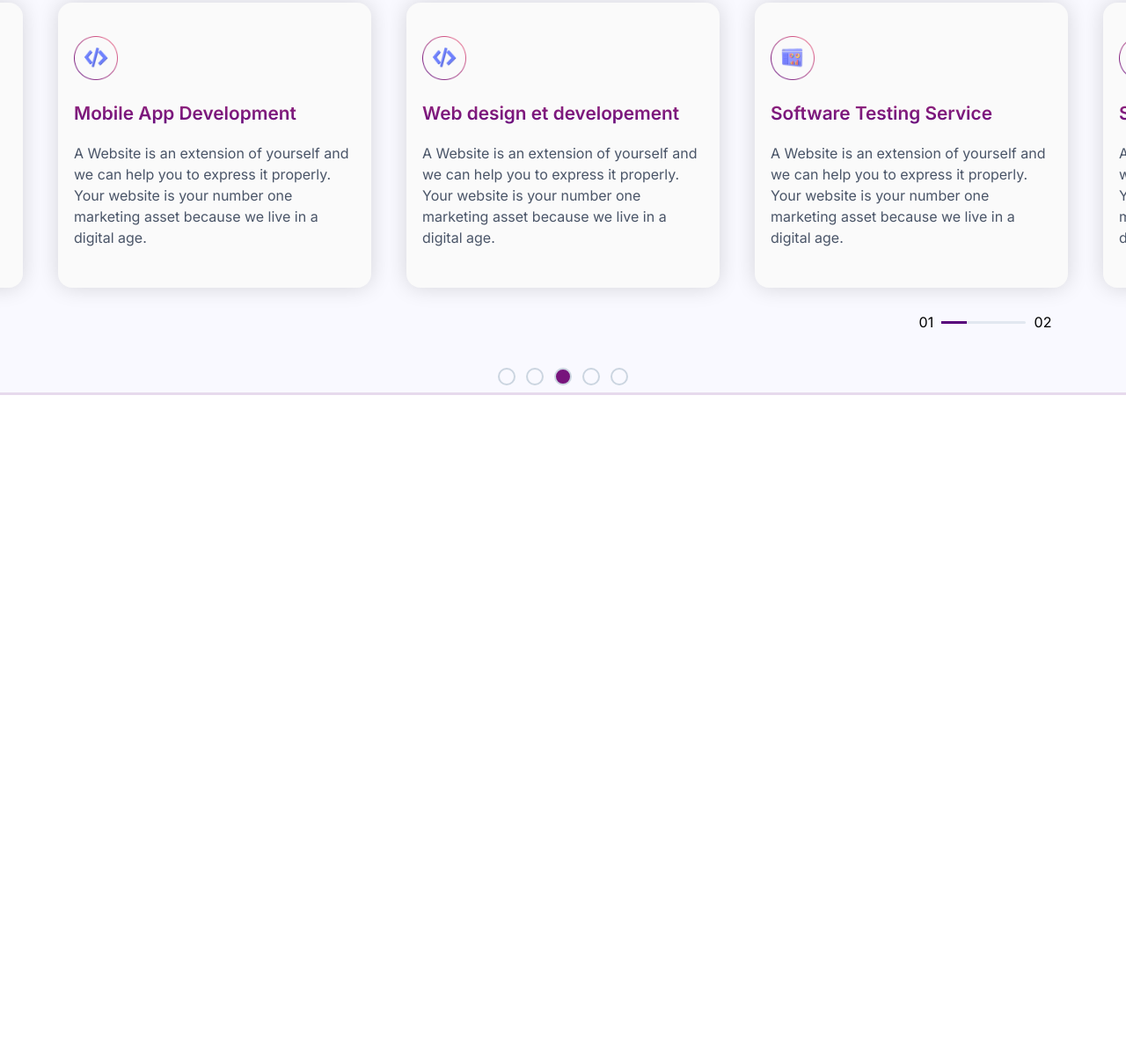
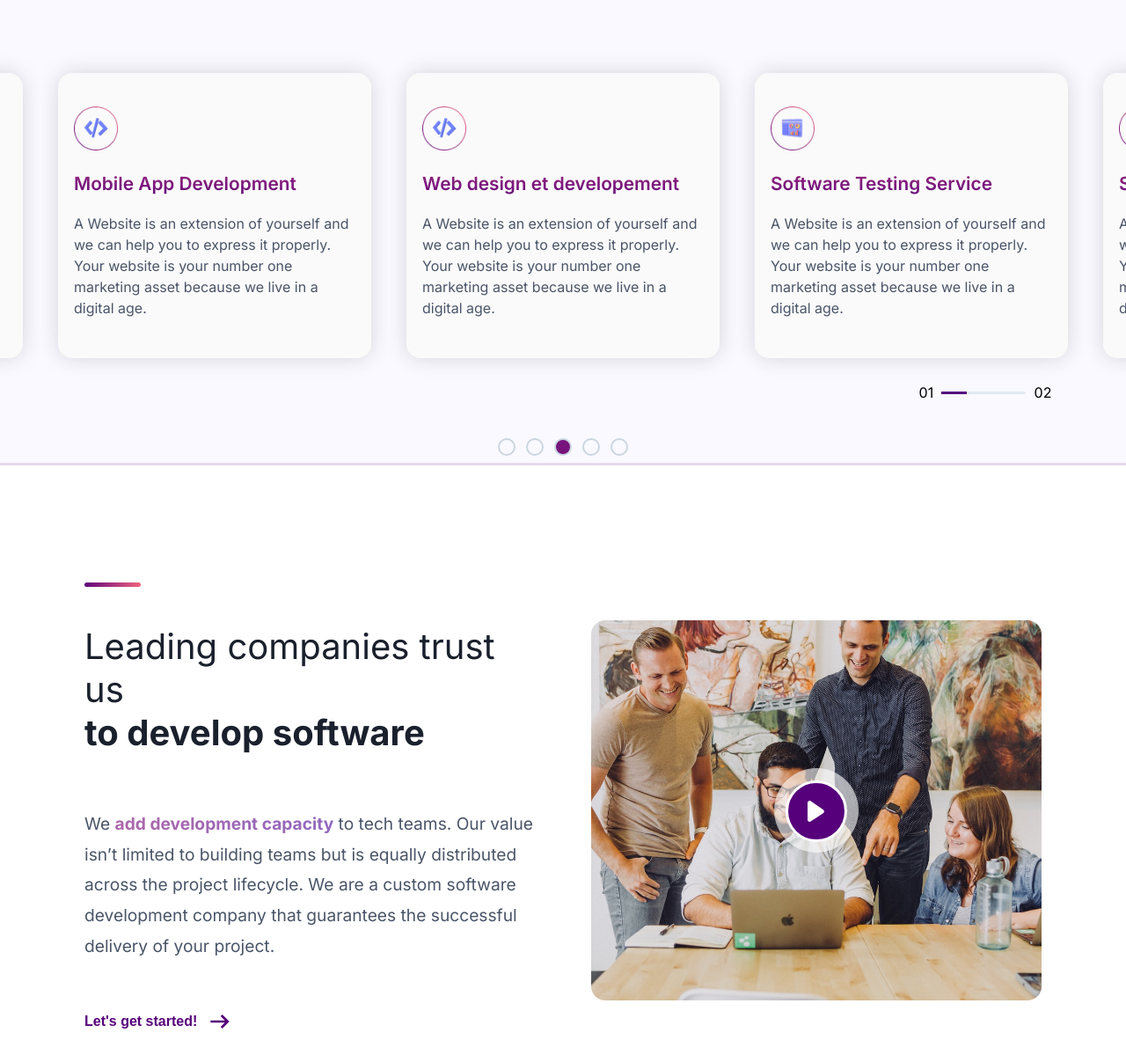
Before and after one commit to cheapgriffy/ECF2, a plain HTML site: page index.html in a window 1280 px wide. Shown: the part 1005-2212 px from the top of the page at 88% size. Before the commit the page ends 1454 px from the top, so only its background shows below. Drawn offline with Linux system fonts and the light colour scheme.

Commit message:
feat(index.html, /scss/) various style correction, improved layout on low resolution desktop device, edited some global values, added 'Develop software' section

```diff
--- a/index.html
+++ b/index.html
@@ -82,5 +82,28 @@
            <p>02</p>
         </div>
     </section>
+
+    <section class="hero develop-software">
+        <div>
+            <span class="divider"></span>
+            <h2>Leading companies trust us <br> <span>to develop software</span></h2>
+            <p>We <span class="highlight-alt">add development capacity</span> to tech teams. Our value isn’t limited to building teams but is equally distributed across the project lifecycle. We are a custom software development company that guarantees the successful delivery of your project.</p>
+            <button class="cta-button">
+                <div>
+                    Let's get started!
+                    <img src="assets/icons/arrow-right.svg" alt="">
+                </div>
+                 <!-- underline div -->
+                <span></span>
+            </button>
+        </div>
+        <div class="image-wrapper">
+            <span>
+                <span>
+
+                </span>
+            </span>
+        </div>
+    </section>
 </body>
 </html>
--- /dev/null
+++ b/scss/develop-software.scss
@@ -0,0 +1,92 @@
+@use "global-classes.scss" as *;
+
+// entier root div here
+.develop-software{
+    // gap were already setb by hero class
+    gap: 5%;
+
+    h2{
+        text-align: left;
+
+        font-size: 2.5em;
+        font-weight: 400;
+    }
+    span{
+        font-weight: 700;
+    }
+    img{
+        width: 100%;
+        height: auto;
+    }
+    button{
+        background-color: transparent;
+        box-shadow: none;
+        color: #57007b;
+        padding: 0px;
+
+        @include underline-hover;
+        &:hover{
+            box-shadow: none;
+        }
+
+        div{
+            display: flex;
+            flex-direction: row;
+            align-items: center;
+            justify-content: start;
+            width: 100%;
+            img{
+                width: 2em;
+                height: 2em;
+                color: #57007b;
+            }
+        }
+    }
+    .image-wrapper{
+        display: flex;
+        justify-content: center;
+        align-items: center;
+
+        width: 40%;
+        height: 60%;
+        border-radius: 1em;
+        overflow: hidden;
+        background-color: wheat;
+
+        background-image: url(/assets/develop-software.jpg);
+        background-size: cover;
+        background-position: center;
+        span{
+            z-index: 10;
+            display: flex;
+            justify-content: center;
+            align-content: center;
+
+            width: 6em;
+            height: 6em;
+
+            background-color: rgba(255, 255, 255, 0.6);
+            border-radius: 50%;
+
+
+            span{
+                display: block;
+                width: 4em;
+                height: 4em;
+                background-color: #57007b;
+                border-radius: 50%;
+                border-style: solid;
+                border-color: #ffffff;
+                border-width: 0.2em;
+
+                margin-top: 15%;
+
+                background-image: url(/assets/icons/playbutton.svg);
+                background-repeat: no-repeat;
+                background-position: 50% 50%;
+                background-size: 30%;
+            }
+
+        }
+    }
+}
--- a/scss/global-classes.scss
+++ b/scss/global-classes.scss
@@ -1,4 +1,5 @@
 // This place is for recurent classes, y'know, highlight texts and stuff
+$divider-lenghth: 4em;
 
 .highlight{
     // mandatory for background-clip to work
@@ -50,6 +51,14 @@
     }
 }
 
+.divider{
+    display: block;
+    width: $divider-lenghth;
+    height: 5px;
+    border-radius: 1em;
+    background-image: linear-gradient(to right, #5f057b, #f16280);
+}
+
 h2{
     text-align: center;
 
@@ -58,3 +67,28 @@ h2{
     font-size: 2.5em;
     font-weight: 600;
 }
+
+
+@mixin underline-hover{
+    span{
+        height: 2px;
+        width: 0%;
+        background-color: transparent;
+        display: block;
+        margin-top: 5px;
+        transition: all 0.3s ease;
+    }
+
+    &:hover {
+        color: blue;
+        span{
+            height: 2px;
+            width: 100%;
+            background-color: blue;
+            display: block;
+            margin-top: 5px;
+            transition: all 0.3s ease;
+
+        }
+    }
+}
--- a/scss/hero.scss
+++ b/scss/hero.scss
@@ -1,4 +1,6 @@
 .hero{
+    margin-top: 2em;
+    margin-bottom: 3em;
     height: 90vh;
 
     display: flex;
@@ -38,4 +40,6 @@
         height: auto;
     };
 
+
+    // Searching button ? Its on global classes
 }
--- a/scss/nav.scss
+++ b/scss/nav.scss
@@ -1,3 +1,5 @@
+// "as *" needed to use mixins from global-classes.scss somehow
+@use "global-classes.scss" as *;
 
 $nav-bar-spacing: 20px;
 $nav-bar-height: 3em;
@@ -60,29 +62,8 @@ $nav-bar-height: 3em;
             display: flex;
             flex-direction: column;
 
-            span{
-                height: 2px;
-                width: 0%;
-                background-color: transparent;
-                display: block;
-                margin-top: 5px;
-                transition: all 0.3s ease;
 
-            }
-
-            &:hover {
-                color: blue;
-
-                span{
-                    height: 2px;
-                    width: 100%;
-                    background-color: blue;
-                    display: block;
-                    margin-top: 5px;
-                    transition: all 0.3s ease;
-
-                }
-            }
+            @include underline-hover;
         }
     }
 }
--- a/scss/service-showcase.scss
+++ b/scss/service-showcase.scss
@@ -1,6 +1,7 @@
 .service-showcase{
     width: 100%;
     height: 80vh;
+    min-height: 40em;
 
     display: flex;
     flex-direction: column;
--- a/scss/source.scss
+++ b/scss/source.scss
@@ -2,6 +2,7 @@
 @use "nav";
 @use "hero";
 @use "service-showcase";
+@use "develop-software";
 
 body {
     margin: 0;
```
Also changed, not shown: assets/develop-software.jpg (added), assets/icons/arrow-right.svg (added), assets/icons/playbutton.svg (added), build.css, 1 other file.
